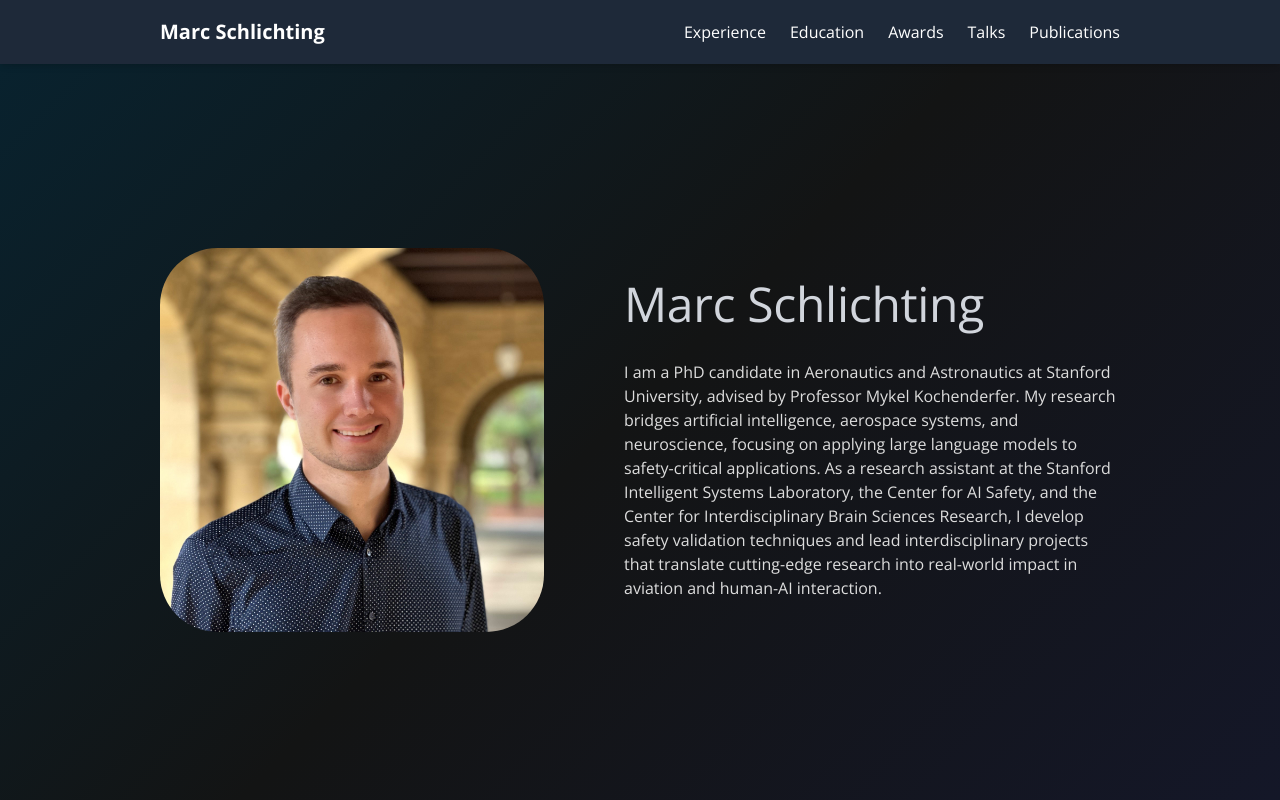
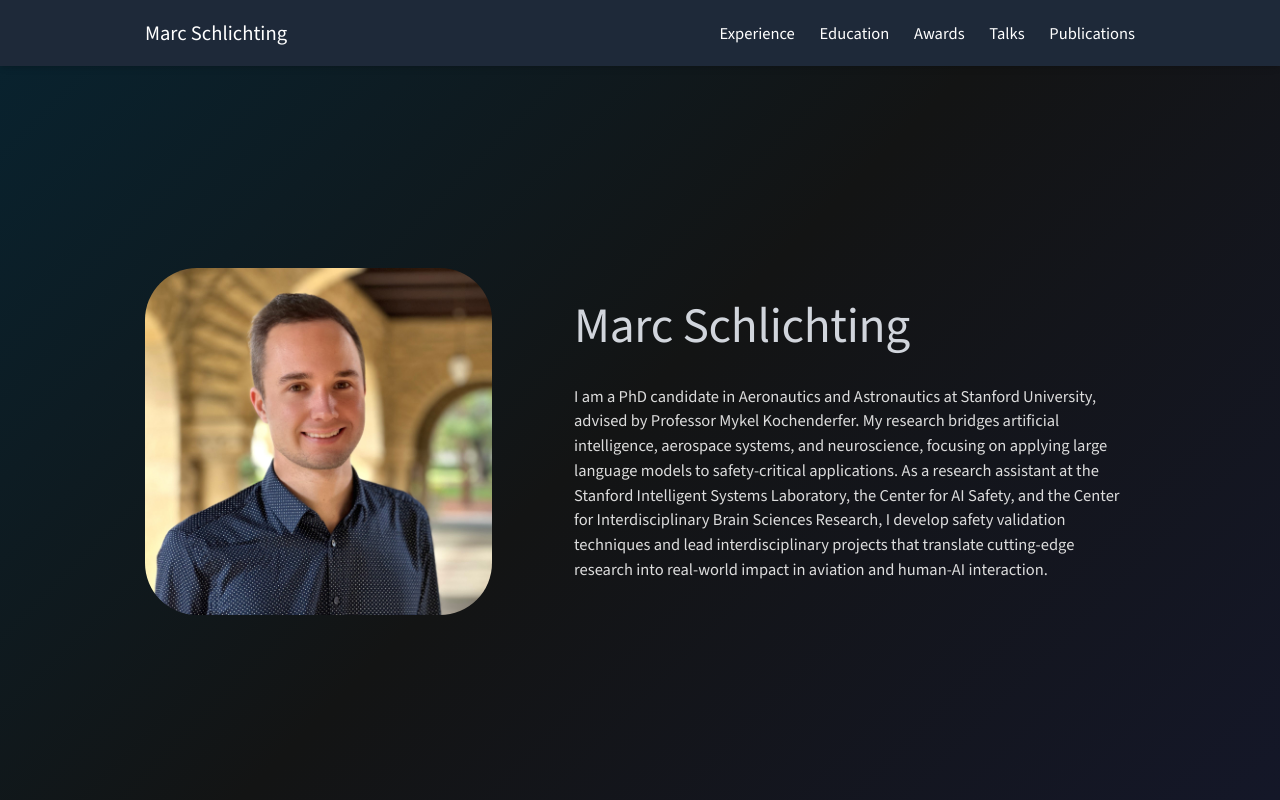
Before and after one commit to MarcSchlichting/website, a React (Vite) app: page / in a window 1280 px wide. Built offline with nearby package versions, Linux system fonts and the light colour scheme.

Commit message:
minor updates

```diff
--- a/index.html
+++ b/index.html
@@ -1,13 +1,36 @@
 <!doctype html>
 <html lang="en">
+
 <head>
   <meta charset="UTF-8" />
-    <link rel="icon" type="image/svg+xml" href="/vite.svg" />
   <meta name="viewport" content="width=device-width, initial-scale=1.0" />
-    <title>website</title>
+  <meta name="description"
+    content="Marc Schlichting - Personal website showcasing research in AI safety, human-AI interaction, and applications of AI to aviation." />
+  <!-- Open Graph / Facebook -->
+  <meta property="og:title" content="Marc Schlichting" />
+  <meta property="og:description"
+    content="Research website showcasing work in AI safety, human-AI interaction, and applications of AI to aviation." />
+  <meta property="og:type" content="website" />
+  <meta property="og:url" content="https://schlichting.ai" />
+  <meta property="og:image" content="https://schlichting.ai/og-image.jpg" />
+
+  <!-- Twitter -->
+  <meta name="twitter:card" content="summary_large_image" />
+  <meta name="twitter:title" content="Marc Schlichting" />
+  <meta name="twitter:description"
+    content="Research website showcasing work in AI safety, human-AI interaction, and applications of AI to aviation." />
+  <meta name="twitter:image" content="https://www.schlichting.ai/og-image.jpg" />
+  <meta name="twitter:site" content="@YourTwitterHandle" />
+
+
+
+
+  <title>Marc Schlichting's Resume</title>
 </head>
+
 <body>
   <div id="root"></div>
   <script type="module" src="/src/main.jsx"></script>
 </body>
+
 </html>
--- a/package.json
+++ b/package.json
@@ -1,5 +1,5 @@
 {
-  "name": "website",
+  "name": "Marc Schlichting's Resume",
   "homepage": "https://schlichting.ai",
   "private": true,
   "version": "0.0.0",
--- a/src/App.css
+++ b/src/App.css
@@ -1,12 +1,12 @@
-/* Import Open Sans 3 from Google Fonts */
-@import url('https://fonts.googleapis.com/css2?family=Open+Sans:ital,wght@0,100;0,200;0,300;0,400;0,500;0,600;0,700;0,800;0,900;1,100;1,200;1,300;1,400;1,500;1,600;1,700;1,800;1,900&display=swap');
+
+@import url('https://fonts.googleapis.com/css2?family=Source+Sans+3:ital,wght@0,200;0,300;0,400;0,500;0,600;0,700;1,200;1,300;1,400;1,500;1,600;1,700&display=swap');
 @import "tailwindcss";
 @tailwind base;
 @tailwind components;
 @tailwind utilities;
 
 body {
-  font-family: 'Open Sans', 'Arial', sans-serif;
+  font-family: 'Source Sans 3', 'Arial', sans-serif;
   margin: 0;
   padding: 0;
   height: 100%;
@@ -17,7 +17,7 @@ body {
 
 p {
   @apply max-w-5xl mx-auto px-4 sm:px-6 lg:px-8;
-  font-family: 'Open Sans', 'Arial', sans-serif;
+  font-family: 'Source Sans 3', 'Arial', sans-serif;
   /* margin: 0;
   margin-left: 4rem;
   margin-right: 4rem; */
--- a/src/App.jsx
+++ b/src/App.jsx
@@ -120,10 +120,10 @@ function App() {
               <SectionHeading heading="Talks" />
 
               <SubSectionHeading heading={"Guest Lecture Stochastic and Population Optimization Methods"} location={"Stanford University"} time={"04/2025"} />
-              <TwoColumn image={"/aa222_lecture.jpeg"} text={<text>As part of Stanford's AA222/CS361 <em>Design Engineering Optimization</em> course, I was invited to deliver a guest lecture on stochastic and population-based optimization. The session covered <em>Mesh Adaptive Direct Search</em>, the <em>Cross-Entropy Method</em>, and <em>genetic algorithms</em>. My goal was to ensure students left with not only an intuitive understanding of how these algorithms work individually, but also how they are connected. To achieve this, I created a highly visual lecture that relied on dynamic animations to convey ideas beyond what a textbook can capture. For this purpose, I extended Grant Sanderson’s (3Blue1Brown) <em>Manim</em> package, adapting it for the classroom setting while preserving its powerful animation capabilities.</text>} maxWidthImage={"30%"} />
+              <TwoColumn image={"/aa222_lecture.jpeg"} text={<>As part of Stanford's AA222/CS361 <em>Design Engineering Optimization</em> course, I was invited to deliver a guest lecture on stochastic and population-based optimization. The session covered <em>Mesh Adaptive Direct Search</em>, the <em>Cross-Entropy Method</em>, and <em>genetic algorithms</em>. My goal was to ensure students left with not only an intuitive understanding of how these algorithms work individually, but also how they are connected. To achieve this, I created a highly visual lecture that relied on dynamic animations to convey ideas beyond what a textbook can capture. For this purpose, I extended Grant Sanderson’s (3Blue1Brown) <em>Manim</em> package, adapting it for the classroom setting while preserving its powerful animation capabilities.</>} maxWidthImage={"30%"} />
 
               <SubSectionHeading heading={"ICLR 2025 HAIC Workshop"} location={"Singapore"} time={"04/2025"} />
-              <TwoColumn image={"./iclr_academia_panel.jpg"} text={<text>I was part of the organizing committee for the first Human-AI Co-Evolution (HAIC) Workshop at the International Conference on Learning Representations (ICLR) 2025 in Singapore. With AI safety emerging as one of the central themes of ICLR 2025—a topic I am deeply passionate about—the workshop created a unique space to bring together researchers with deep expertise in pre-LLM AI safety and current leaders in large language model research. My responsibilities included supporting the peer-review process, coordinating scheduling, and shaping the program. I also moderated a panel with David Hsu, Lindsay Sandman, Fan Shi, and Kokil Jaidka, where we discussed the future of safety-aware AI deployment and critically examined the limitations of current approaches. A key takeaway from the workshop was that the notion of “AI safety” in the LLM community is often interpreted too narrowly, overlooking the fact that safety is inherently context-dependent. The workshop sparked new discussions and collaborations, and we are currently developing a position paper to capture these insights.</text>} maxWidthImage={"40%"} />
+              <TwoColumn image={"./iclr_academia_panel.jpg"} text={<>I was part of the organizing committee for the first Human-AI Co-Evolution (HAIC) Workshop at the International Conference on Learning Representations (ICLR) 2025 in Singapore. With AI safety emerging as one of the central themes of ICLR 2025—a topic I am deeply passionate about—the workshop created a unique space to bring together researchers with deep expertise in pre-LLM AI safety and current leaders in large language model research. My responsibilities included supporting the peer-review process, coordinating scheduling, and shaping the program. I also moderated a panel with David Hsu, Lindsay Sandman, Fan Shi, and Kokil Jaidka, where we discussed the future of safety-aware AI deployment and critically examined the limitations of current approaches. A key takeaway from the workshop was that the notion of “AI safety” in the LLM community is often interpreted too narrowly, overlooking the fact that safety is inherently context-dependent. The workshop sparked new discussions and collaborations, and we are currently developing a position paper to capture these insights.</>} maxWidthImage={"40%"} />
 
             </div>
 
--- a/src/components/Navbar.css
+++ b/src/components/Navbar.css
@@ -1,3 +1,8 @@
+@import "tailwindcss";
+@tailwind base;
+@tailwind components;
+@tailwind utilities;
+
 /* Hamburger button */
 .hamburger-button {
   display: flex;                /* Flex container to center icon */
@@ -22,3 +27,12 @@
   background-color: #ccc;       /* Background on hover */
   color: oklch(27.8% 0.033 256.848);
 }
+
+.menu-item {
+    @apply text-white hover:text-gray-300 no-underline;
+    transition: color 0.3s ease-in-out;
+}
+
+.menu-item:hover {
+  color: #b1d4f6; /* <- your chosen hover color */
+}
--- a/src/components/Navbar.jsx
+++ b/src/components/Navbar.jsx
@@ -32,7 +32,14 @@ function Navbar({ scrollContainer }) {
         <nav className="fixed top-0 left-0 w-full bg-gray-800 text-white shadow-md z-50">
             <div className="max-w-5xl mx-auto px-4 sm:px-6 lg:px-8">
                 <div className="flex justify-between h-16 items-center">
-                    <div className="text-xl font-bold box-border">Marc Schlichting</div>
+                    <div className="text-xl font-normal box-border">
+                        <a key={"bio"} href={"#bio"} onClick={(e) => {
+                            e.preventDefault();
+                            scrollToSection('bio');
+                        }}>
+                            Marc Schlichting
+                        </a>
+                    </div>
 
 
 
@@ -42,7 +49,7 @@ function Navbar({ scrollContainer }) {
                             <a
                                 key={item.id}
                                 href={`#${item.id}`}
-                                className="text-white hover:text-gray-300 no-underline"
+                                className="menu-item"
                                 onClick={(e) => {
                                     e.preventDefault();
                                     scrollToSection(item.id);
--- a/src/components/ShortBio.jsx
+++ b/src/components/ShortBio.jsx
@@ -5,8 +5,8 @@ import headshot from "./../assets/headshot.jpg";
 function ShortBio() {
     return (
         <section className="two-column-section">
-            <div>
-                <img src={headshot} alt="Title" style={{ maxWidth: "30vw" }} />
+            <div style={{width: "35%"}}>
+                <img src={headshot} alt="Headshot" />
             </div>
             <div className="text" style={{ textAlign: 'left' }}>
                 <h1 style={{
--- a/src/index.css
+++ b/src/index.css
@@ -1,3 +1,5 @@
+@import url('https://fonts.googleapis.com/css2?family=Source+Sans+3:ital,wght@0,200;0,300;0,400;0,500;0,600;0,700;1,200;1,300;1,400;1,500;1,600;1,700&display=swap');
+
 @import "tailwindcss";
 @tailwind base;
 @tailwind components;
@@ -36,17 +38,17 @@ body {
 
 h1 {
   @apply font-sans font-extralight text-gray-300 text-left mb-12 text-5xl;
-  font-family: 'Open Sans', Arial, sans-serif;
+  font-family: 'Source Sans 3', Arial, sans-serif;
 }
 
 h2 {
   @apply font-sans font-semibold text-gray-300 text-left mt-14 text-xl;
-  font-family: 'Open Sans', Arial, sans-serif;
+  font-family: 'Source Sans 3', Arial, sans-serif;
 }
 
 h3 {
   @apply font-sans font-semibold text-gray-300 text-left mt-8 text-lg;
-  font-family: 'Open Sans', Arial, sans-serif;
+  font-family: 'Source Sans 3', Arial, sans-serif;
 }
 
 
@@ -85,5 +87,6 @@ button:focus-visible {
 }
 
 html {
+  font-size: 16.5px;
   scroll-behavior: smooth;
 }
```
Also changed, not shown: public/og-image.jpg (added). Lines whose indentation alone changed are shown as unchanged.
